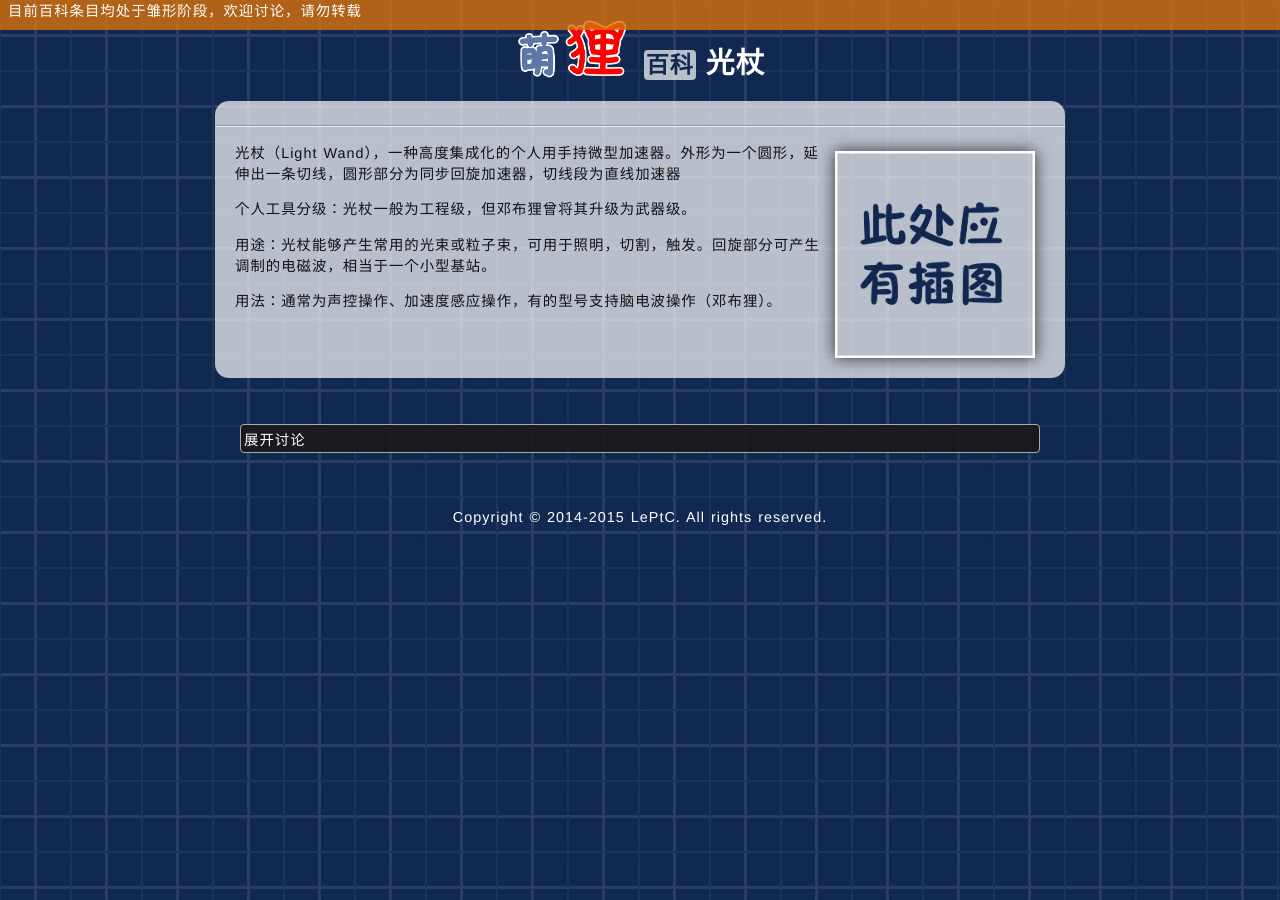
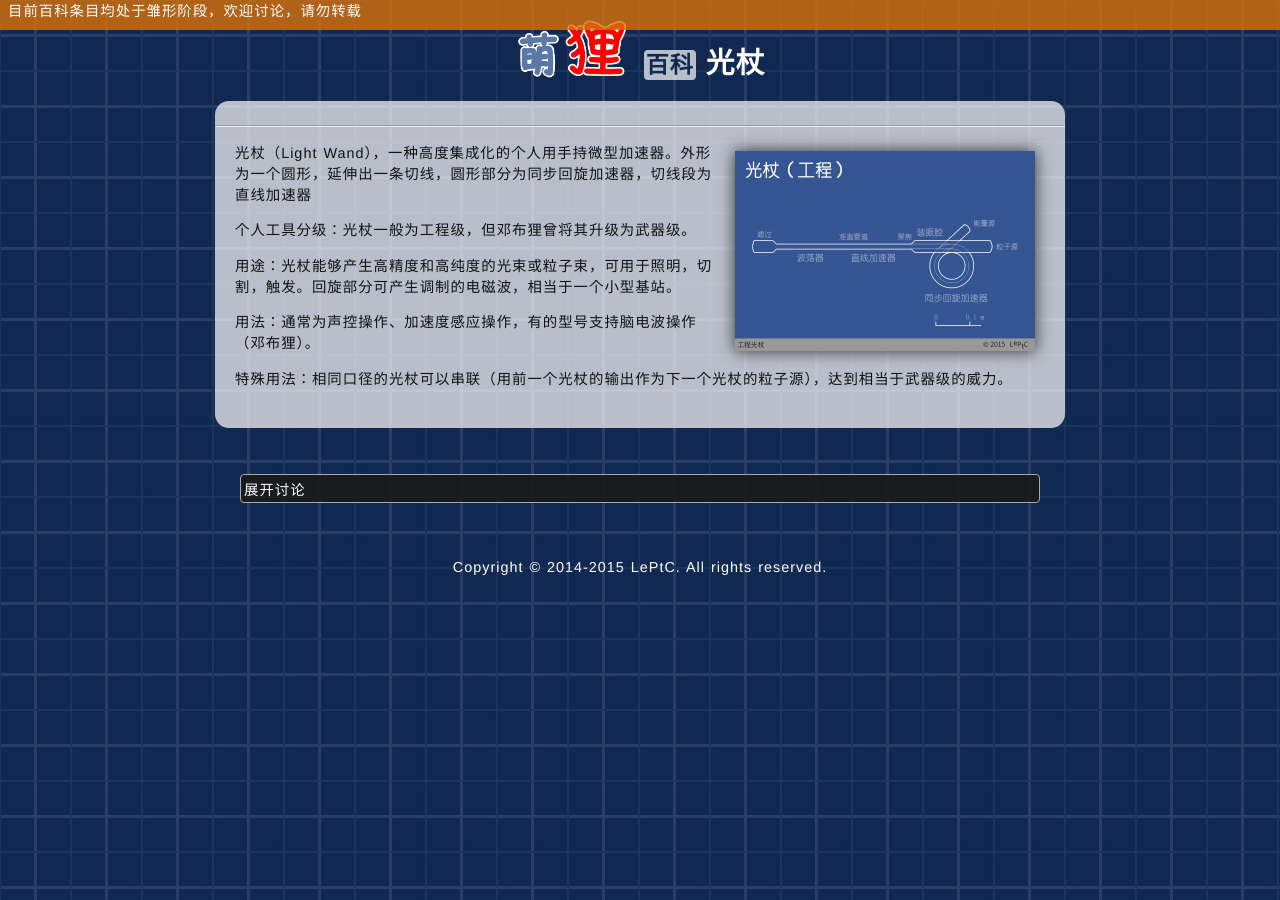
Before and after one commit to LePtC/LePtC.github.io, a Jekyll site: the page built from wiki/lightwand/index.html, in a window 1280 px wide. Built offline with Jekyll 4.4.1, drawn with Linux system fonts in a browser that asks for light colours; Markdown is read by kramdown in place of the engine named in the settings; formulas are drawn with MathJax 3; comment, search, counter and statistics services are not loaded.

Commit message:
upload lightwand

```diff
--- a/wiki/index.html
+++ b/wiki/index.html
@@ -7,7 +7,7 @@ title: 主页
 {% include cheader.html param="不科学系列" %}
 <div class="content">
   <p>不科学系列位于狸星时间轴 90～110 世纪。</p>
-  <p>注：括号表示子词条</p>
+  <p>（注：括号中为子词条）</p>
 </div>
 
 {% include header.html param="人物设定" %}
--- a/wiki/lightwand/index.html
+++ b/wiki/lightwand/index.html
@@ -9,10 +9,11 @@ title: 光杖
 <hr />
 
 <div class="content">
-	<a title="光杖"><img src="/css/picplace.png" alt="光杖" class="wiki" style="width: 200px;"></a>
+	<a title="光杖"><img src="lightwand.png" alt="光杖" class="wiki" style="width: 300px;"></a>
 	<p>光杖（Light Wand），一种高度集成化的个人用手持微型加速器。外形为一个圆形，延伸出一条切线，圆形部分为同步回旋加速器，切线段为直线加速器</p>
   <p>个人工具分级：光杖一般为工程级，但邓布狸曾将其升级为武器级。</p>
-  <p>用途：光杖能够产生常用的光束或粒子束，可用于照明，切割，触发。回旋部分可产生调制的电磁波，相当于一个小型基站。
+  <p>用途：光杖能够产生高精度和高纯度的光束或粒子束，可用于照明，切割，触发。回旋部分可产生调制的电磁波，相当于一个小型基站。
   <p>用法：通常为声控操作、加速度感应操作，有的型号支持脑电波操作（邓布狸）。</p>
+  <p>特殊用法：相同口径的光杖可以串联（用前一个光杖的输出作为下一个光杖的粒子源），达到相当于武器级的威力。</p>
 	<br />
 </div>
```
Also changed, not shown: wiki/lightwand/lightwand.png (added).
